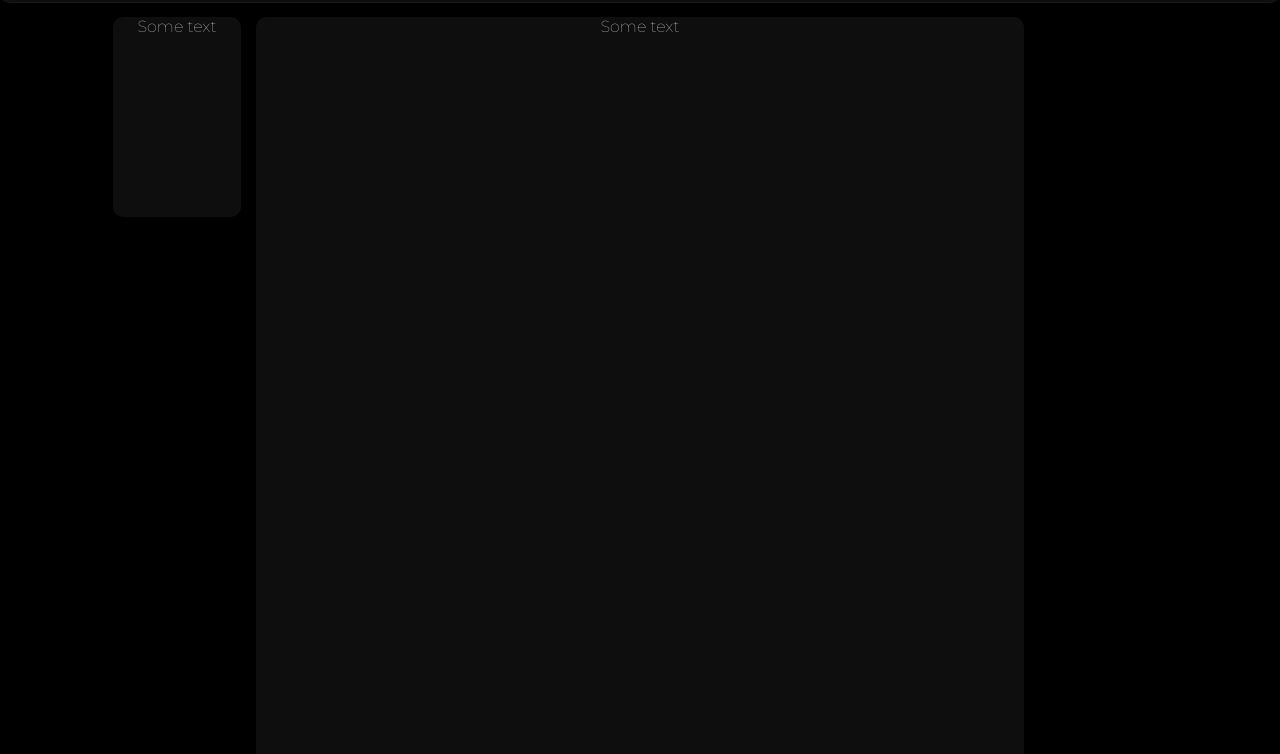
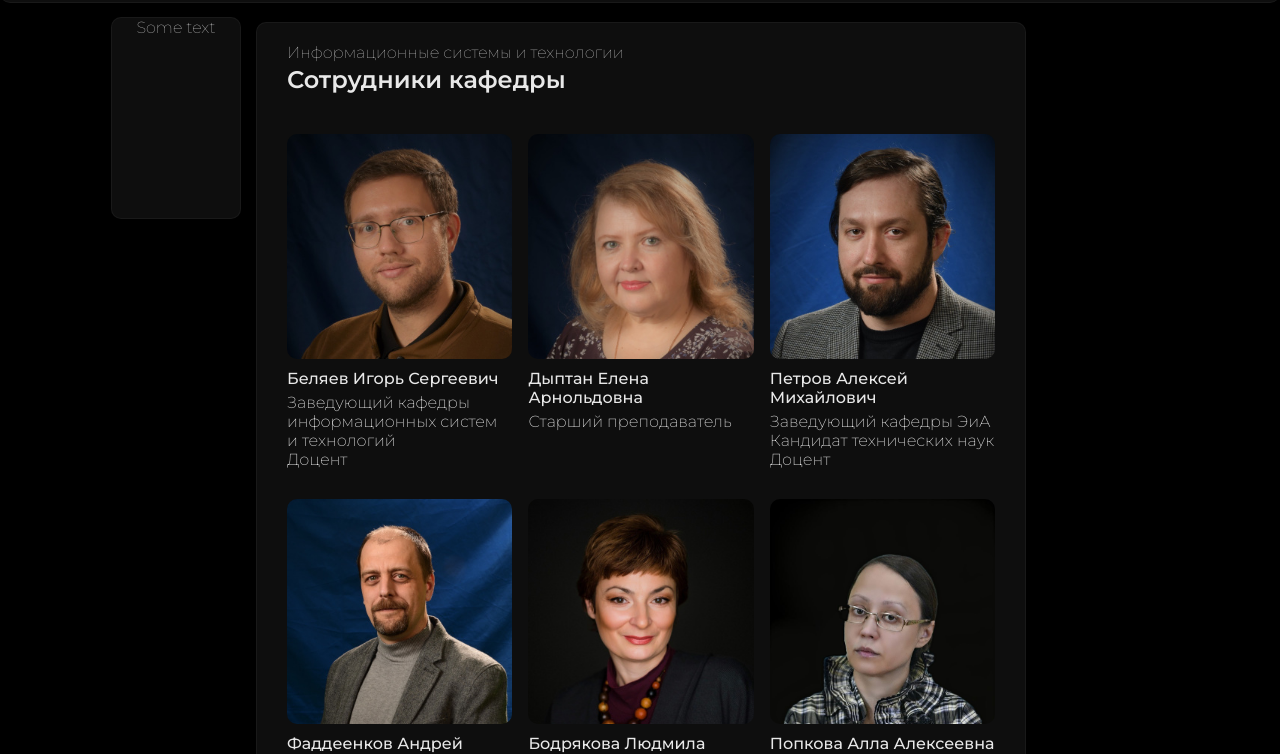
Before and after one commit to Arctic-Ra/Arctic-Ra.github.io, a plain HTML site: page ISIT_Project/main.html in a window 1280 px wide. Shown: the part 46-800 px from the top of the page. Drawn offline with Linux system fonts and the light colour scheme.

Commit message:
Add files via upload

```diff
--- a/ISIT_Project/main.html
+++ b/ISIT_Project/main.html
@@ -21,7 +21,7 @@
     <div id="header-name">
       <h2 style="font-weight: 100;">ИСИТ</h2>
     </div>
-	</header>
+  </header>
 
   <section class="main-container">
     <div class="sidebar">
@@ -29,7 +29,84 @@
     </div>
 
     <div class="block">
-      Some text
+      <div class="block-content">
+        Информационные системы и технологии
+        <h1 style="font-weight: 600; margin-top: 3px;">Сотрудники кафедры</h1>
+      </div>
+
+      <div class="block-content-stuff">
+        <div class="stuff-card">
+          <div class="stuff-card-photo" style="background-image: url('Data/Stuff/Igor Sergeevich.jpeg');">
+          </div>
+          <div class="stuff-card-credits">
+            Беляев Игорь Сергеевич
+          </div>
+          <div class="stuff-card-credits description">
+            Заведующий кафедры информационных систем и технологий<br>
+            Доцент
+          </div>
+        </div>
+
+        <div class="stuff-card">
+          <div class="stuff-card-photo" style="background-image: url('Data/Stuff/Elena Arnoldovna.jpeg');">
+          </div>
+          <div class="stuff-card-credits">
+            Дыптан Елена Арнольдовна
+          </div>
+          <div class="stuff-card-credits description">
+            Старший преподаватель
+          </div>
+        </div>
+
+        <div class="stuff-card">
+          <div class="stuff-card-photo" style="background-image: url('Data/Stuff/Alexey Michaelovich.jpeg');">
+          </div>
+          <div class="stuff-card-credits">
+            Петров Алексей Михайлович
+          </div>
+          <div class="stuff-card-credits description">
+            Заведующий кафедры ЭиА<br>
+            Кандидат технических наук<br>
+            Доцент
+          </div>
+        </div>
+
+        <div class="stuff-card">
+          <div class="stuff-card-photo" style="background-image: url('Data/Stuff/Andrey Vladimirovich.jpeg');">
+          </div>
+          <div class="stuff-card-credits">
+            Фаддеенков Андрей Владимирович
+          </div>
+          <div class="stuff-card-credits description">
+            Кандидат технических наук<br>
+            Доцент
+          </div>
+        </div>
+
+        <div class="stuff-card">
+          <div class="stuff-card-photo" style="background-image: url('Data/Stuff/Lyudmila Nikolaevna.jpeg');">
+          </div>
+          <div class="stuff-card-credits">
+            Бодрякова Людмила Николаевна
+          </div>
+          <div class="stuff-card-credits description">
+            Кандидат технических наук<br>
+            Доцент
+          </div>
+        </div>
+
+        <div class="stuff-card">
+          <div class="stuff-card-photo" style="background-image: url('Data/Stuff/Alla Alexeevna.jpg');">
+          </div>
+          <div class="stuff-card-credits">
+            Попкова Алла Алексеевна
+          </div>
+          <div class="stuff-card-credits description">
+            Кандидат технических наук<br>
+            Доцент
+          </div>
+        </div>
+      </div>
     </div>
   </section>
 </body>
--- a/ISIT_Project/style.css
+++ b/ISIT_Project/style.css
@@ -16,17 +16,10 @@
   margin-left: 20px;
   font-size: 2.5vh;
 }
-/**
-section {
-  width: 100vw;
-  height: calc(100vh - 100px);
-  display: flex;
-  justify-content: center;
-}**/
 
 .main-container {
   width: 100%;
-  height: 96vh;
+  height: 94vh;
   position: fixed;
   top: 6vh;
   left: 0;
@@ -37,18 +30,73 @@ section {
 }
 
 .block {
-  margin-top: 15px;
+  margin-top: 20px;
+  margin-bottom: 30px;
   margin-right: calc(10vw + 15px);
 
-  height: 5000px;
+  height: fit-content;
   width: 60vw;
-  max-width: 980px;
+  max-width: 880px;
 
   display: flex;
+  flex-direction: column;
   position: static;
-  justify-content: center;
+  justify-content: left;
   background: rgb(14, 14, 14);
   border-radius: 10px 10px 10px 10px;
+  border: 1px solid rgba(50, 50, 50, 0.3);
+}
+
+.block-content {
+  justify-content: left;
+  width: auto;
+  height: fit-content;
+  margin-top: 20px;
+  margin-left: 30px;
+  margin-right: 30px;
+}
+
+.block-content-stuff {
+  display: flex;
+  justify-content:space-between;
+  flex-wrap: wrap;
+  width: auto;
+  height: fit-content;
+  margin-left: 30px;
+  margin-right: 30px;
+  margin-top: 20px;
+}
+
+.stuff-card {
+  margin-bottom: 30px;
+  justify-content: left;
+  width: 31.8%;
+  height: fit-content;
+}
+
+.stuff-card-photo {
+  justify-content: left;
+  width: auto;
+  aspect-ratio: 1;
+  background: rgb(32, 32, 32);
+  border-radius: 10px 10px 10px 10px;
+  justify-content: center;
+  align-items: center;
+  display: flex;
+  background-size: cover;
+}
+
+.stuff-card-credits {
+  justify-content: left;
+  margin-top: 10px;
+  font-weight: 500;
+  text-overflow: ellipsis;
+  overflow: hidden;
+}
+
+.stuff-card-credits.description {
+  margin-top: 5px;
+  font-weight: 200;
 }
 
 .sidebar {
@@ -64,6 +112,7 @@ section {
   justify-content: center;
   background: rgb(14, 14, 14);
   border-radius: 10px 10px 10px 10px;
+  border: 1px solid rgba(50, 50, 50, 0.3);
 }
 
 body {
```
Also changed, not shown: ISIT_Project/Data/Stuff/Alexey Michaelovich.jpeg (added), ISIT_Project/Data/Stuff/Alla Alexeevna.jpg (added), ISIT_Project/Data/Stuff/Andrey Vladimirovich.jpeg (added), ISIT_Project/Data/Stuff/Elena Arnoldovna.jpeg (added), ISIT_Project/Data/Stuff/Igor Sergeevich.jpeg (added), ISIT_Project/Data/Stuff/Lyudmila Nikolaevna.jpeg (added).
